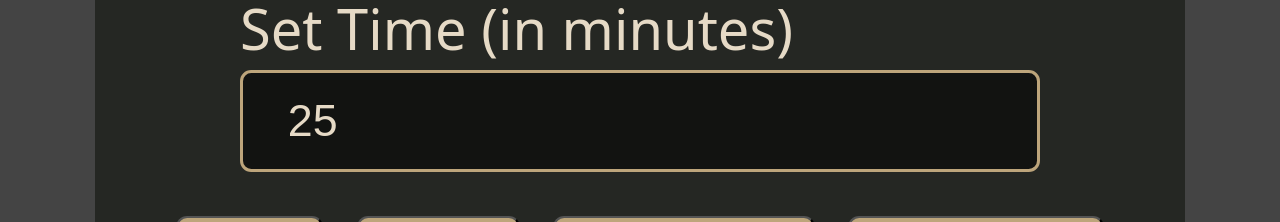
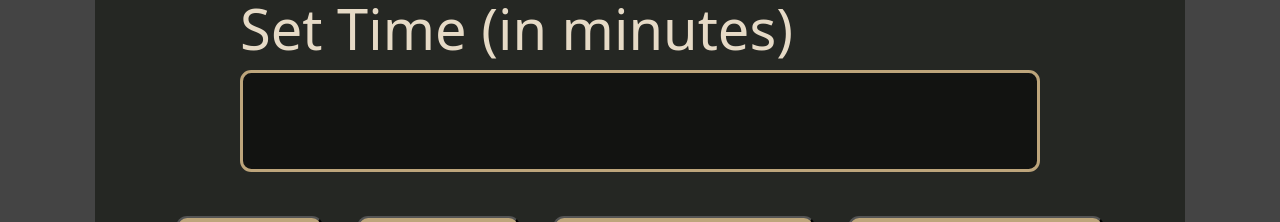
Before and after one commit to WaithakaGuru/Pomodoro-Timer, a React (Vite) app: page / in a window 1280 px wide. Shown: the part 401-623 px from the top of the page. Built offline with nearby package versions, Linux system fonts and the light colour scheme.

Commit message:
Add the Context for the Timer

```diff
--- a/src/Components/SetTime.jsx
+++ b/src/Components/SetTime.jsx
@@ -1,8 +1,11 @@
+import { useTimer } from "../Contexts/TimerContext"
+
 export default function SetTime () {
+    const {time} = useTimer();
     return(
         <div className="set-time">
             <label htmlFor="timeInput">Set Time (in minutes) </label>
-            <input type="number" id="timeInput" className="time-input" value={25} />
+            <input type="number" id="timeInput" className="time-input" value={time} />
         </div>
     )
 }
--- /dev/null
+++ b/src/Contexts/TimerContext.jsx
@@ -0,0 +1,19 @@
+import { createContext, useContext, useState } from "react";
+
+const TimerContext = createContext();
+export default TimerContext;
+
+export function TimerProvider ({children }) {
+    // functions and values
+    const [time, setTime] = useState(null);
+    return <TimerContext.Provider value={{time}}>
+        {children}
+    </TimerContext.Provider>
+
+}
+
+export function useTimer() {
+    const timerCtx = useContext(TimerContext)
+    if(!timerCtx) throw new Error("TimerContext must be used within the TimerProvider");
+    return timerCtx;
+}
--- a/src/Pomofocus.jsx
+++ b/src/Pomofocus.jsx
@@ -1,15 +1,17 @@
 import ActionButtons from './Components/ActionButtons'
 import Mode from './Components/Mode'
 import SetTime from './Components/SetTime'
+import { TimerProvider, useTimer } from './Contexts/TimerContext'
 import './pomofocus.css'
 
 function Pomofocus () {
+    //   useTimer();
     return (
-        <>
-        <Mode/>
-        <SetTime/>
-        <ActionButtons/>
-        </>
+        <TimerProvider>
+            <Mode/>
+            <SetTime/>
+            <ActionButtons/>
+        </TimerProvider>
     )
 }
 
```
